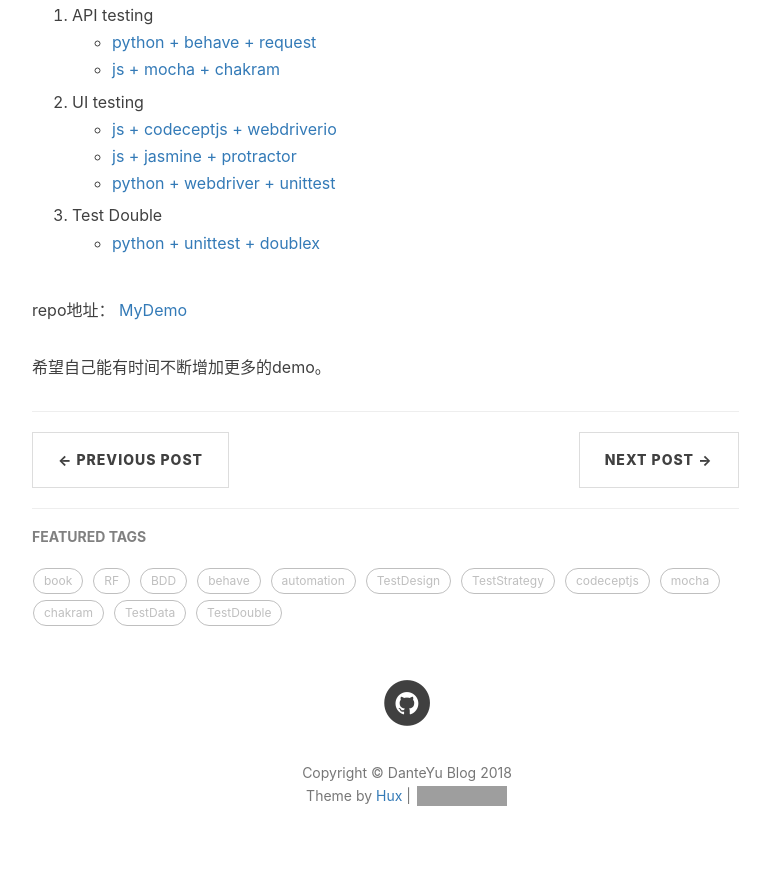
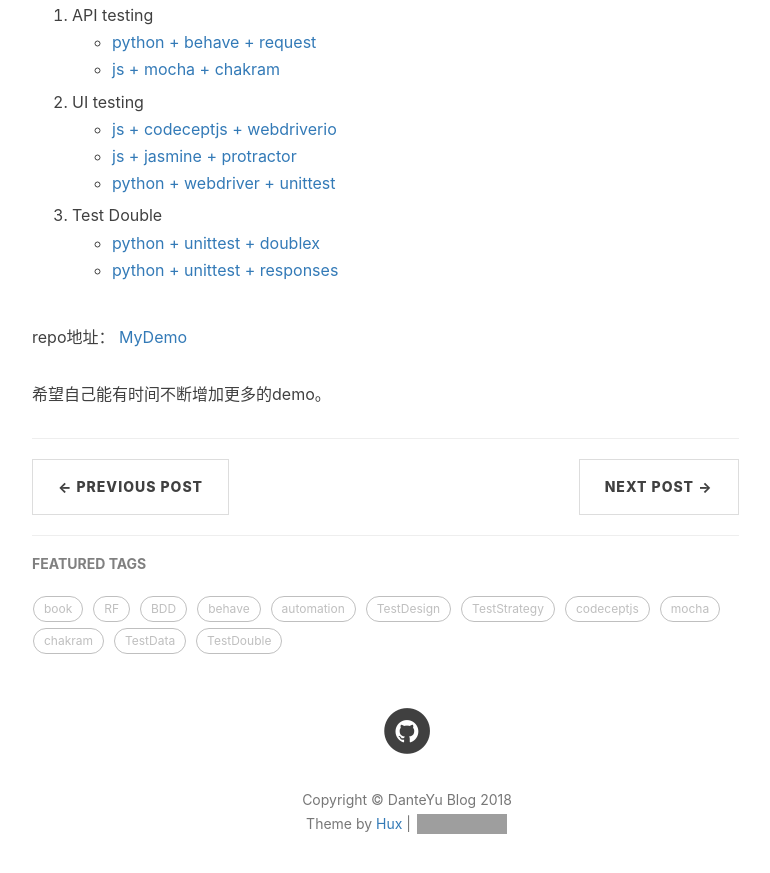
Before and after one commit to DanteYu/DanteYu.github.io, a Jekyll site: the page built from _posts/2018-02-24-myautomationproject.markdown, in a window 1280 px wide and 900 px high, scrolled down 1161 px. Shown: the top 873 px of the window, without its empty margins (233-1003 px from the left). Built offline with Jekyll 4.4.1, drawn with Linux system fonts in a browser that asks for light colours; nearby versions of some CDN libraries; comment, search, counter and statistics services are not loaded; grey boxes are pictures that could not be loaded.

Commit message:
update automation project post

```diff
--- a/_posts/2018-02-24-myautomationproject.markdown
+++ b/_posts/2018-02-24-myautomationproject.markdown
@@ -39,6 +39,7 @@ tags:
 
 3. Test Double
    * [python + unittest + doublex](https://github.com/DanteYu/Test_Automation_Demo/tree/master/TestDouble/python_unittest_doublex)
+   * [python + unittest + responses](https://github.com/DanteYu/Test_Automation_Demo/tree/master/TestDouble/python_unittest_responses)
 
 
 repo地址： [MyDemo](https://github.com/DanteYu/Test_Automation_Demo)
```
